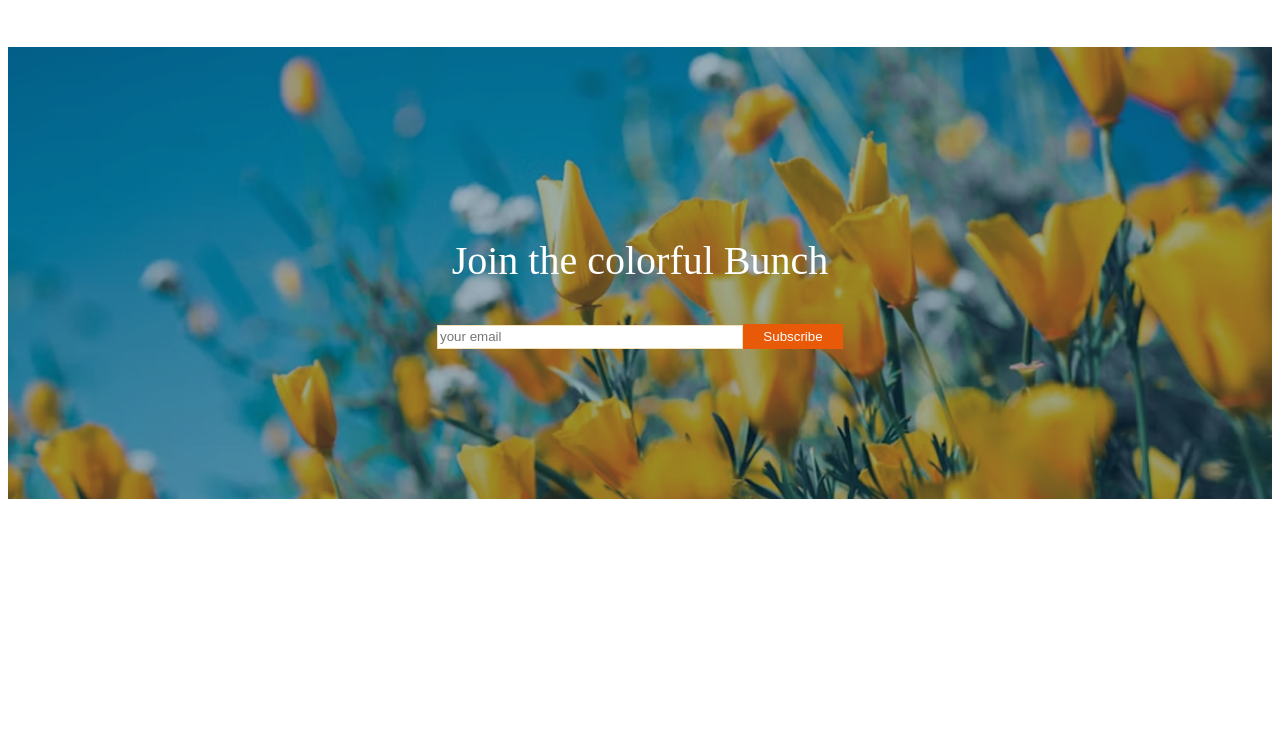
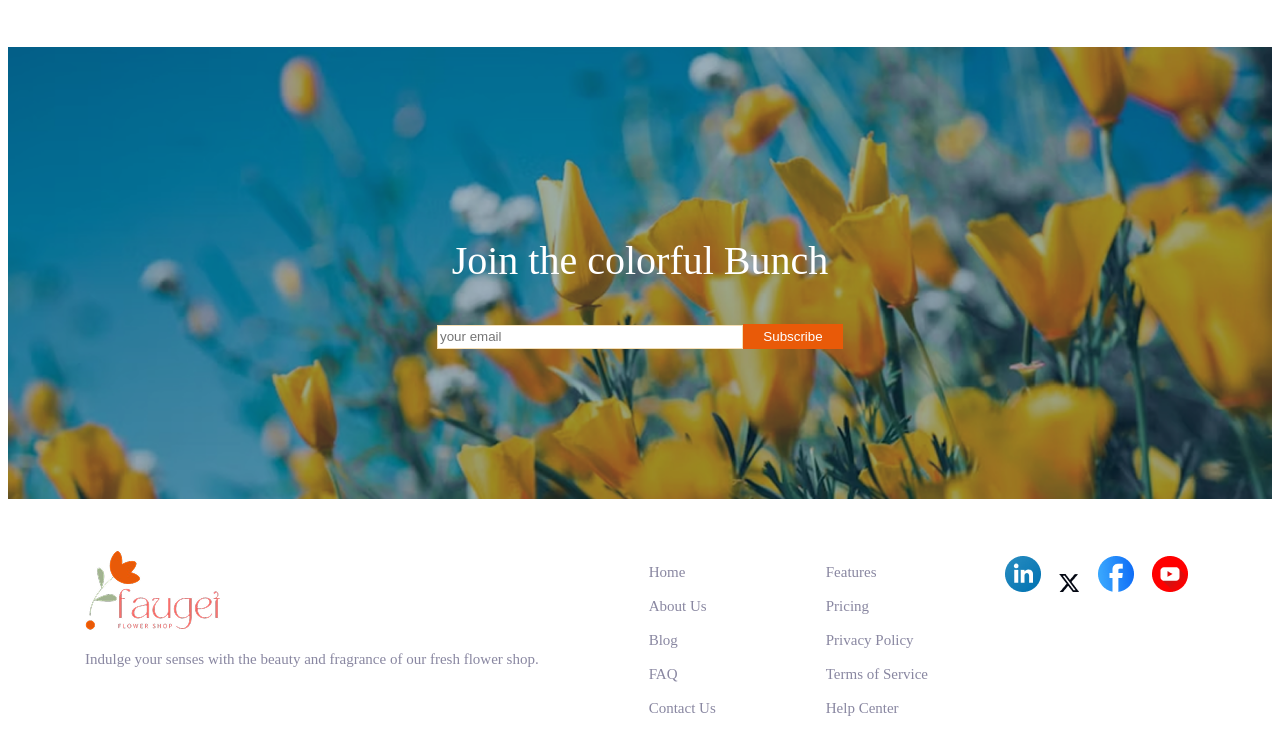
Before and after one commit to Bishal107654/B-12-assinment-02, a plain HTML site: page assinment02.html in a window 1280 px wide. Shown: the part 2514-3269 px from the top of the page. Before the commit the page ends 3021 px from the top, so only its background shows below. Drawn offline with Linux system fonts and the light colour scheme.

Commit message:
added footer

```diff
--- a/assinment02.css
+++ b/assinment02.css
@@ -231,19 +231,25 @@
 }
 
 
+.logo-img{
 
+}
+.ul{
+    list-style-type: none;
 
+}
 
+ .icon-logo{
+    padding: 7px;
+ }
 
+.footer{
+    display: flex;
+    margin: 50px 20px;
+    justify-content: center;
+    gap: 70px;
 
-
-
-
-
-
-
-
-
+}
 
 
 
@@ -294,5 +300,8 @@
   .bg-img{
     margin: 0 10px;
   }
+  .footer{
+    flex-direction: column;
+  }
 
 }
--- a/assinment02.html
+++ b/assinment02.html
@@ -177,8 +177,43 @@
       </section>
     </main>
 
-    <footer>
+    <footer class="footer-style" >
 
+      <div class="footer">
+         <div class="logo-img">
+          <img src="logo.png" alt="">
+          <p class="paragraph">Indulge your senses with the beauty and fragrance of our fresh flower shop. </p>
+        </div>
+
+        <div class="ul-3">
+          <ul class="paragraph ul" >
+            <li>Home</li><br>
+            <li>About Us</li><br>
+            <li>Blog</li><br>
+            <li>FAQ</li><br>
+            <li>Contact Us</li><br>
+
+          </ul>
+        </div>
+
+        <div class="ul-2">
+          <ul class="paragraph ul">
+            <li>Features</li><br>
+            <li>Pricing</li><br>
+            <li>Privacy Policy</li><br>
+            <li>Terms of Service</li><br>
+            <li>Help Center</li><br>
+          </ul>
+        </div>
+
+        <div class="icon">
+          <img class="icon-logo" src="icon-linkedin.png" alt="">
+          <img class="icon-logo" src="icon-twitter.png" alt="">
+          <img class="icon-logo" src="icon-facebook.png" alt="">
+          <img class="icon-logo" src="icon-youtube.png" alt="">
+
+        </div>
+      </div>
     </footer>
 </body>
 </html>
```
